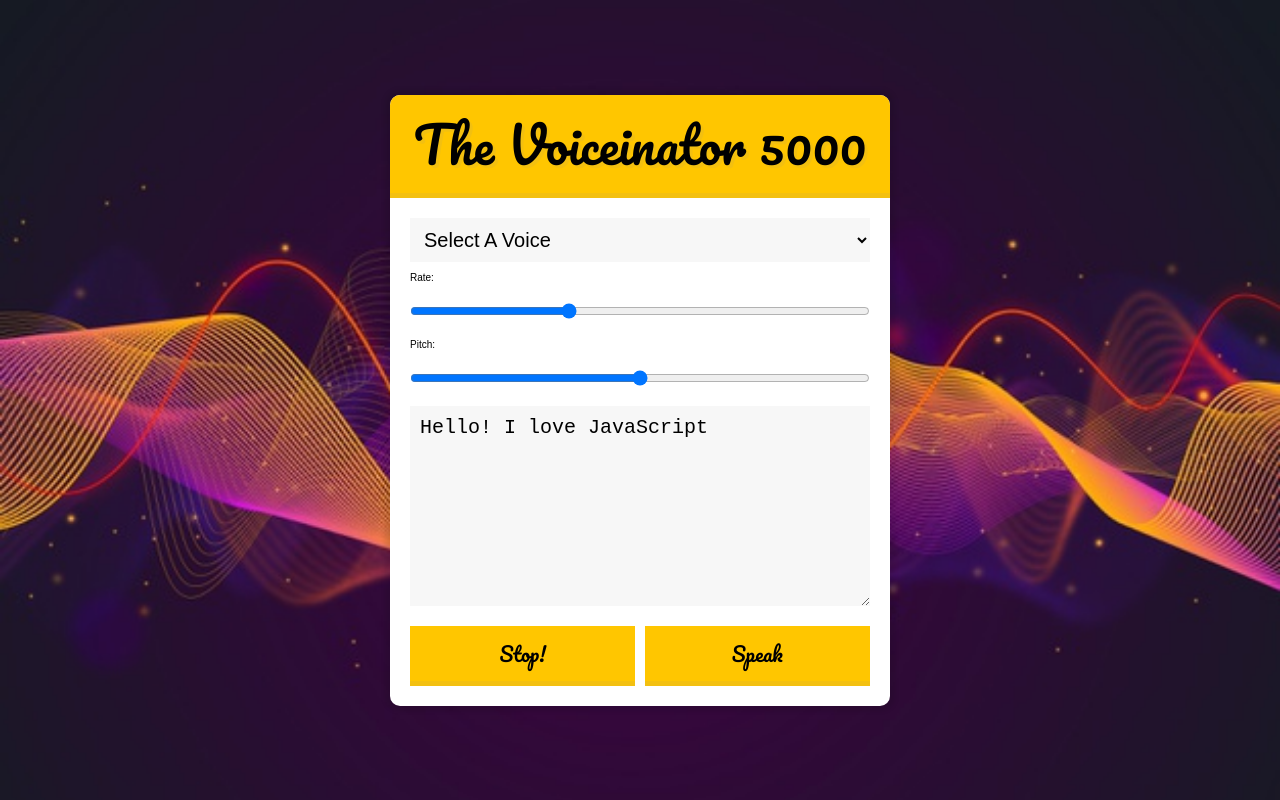
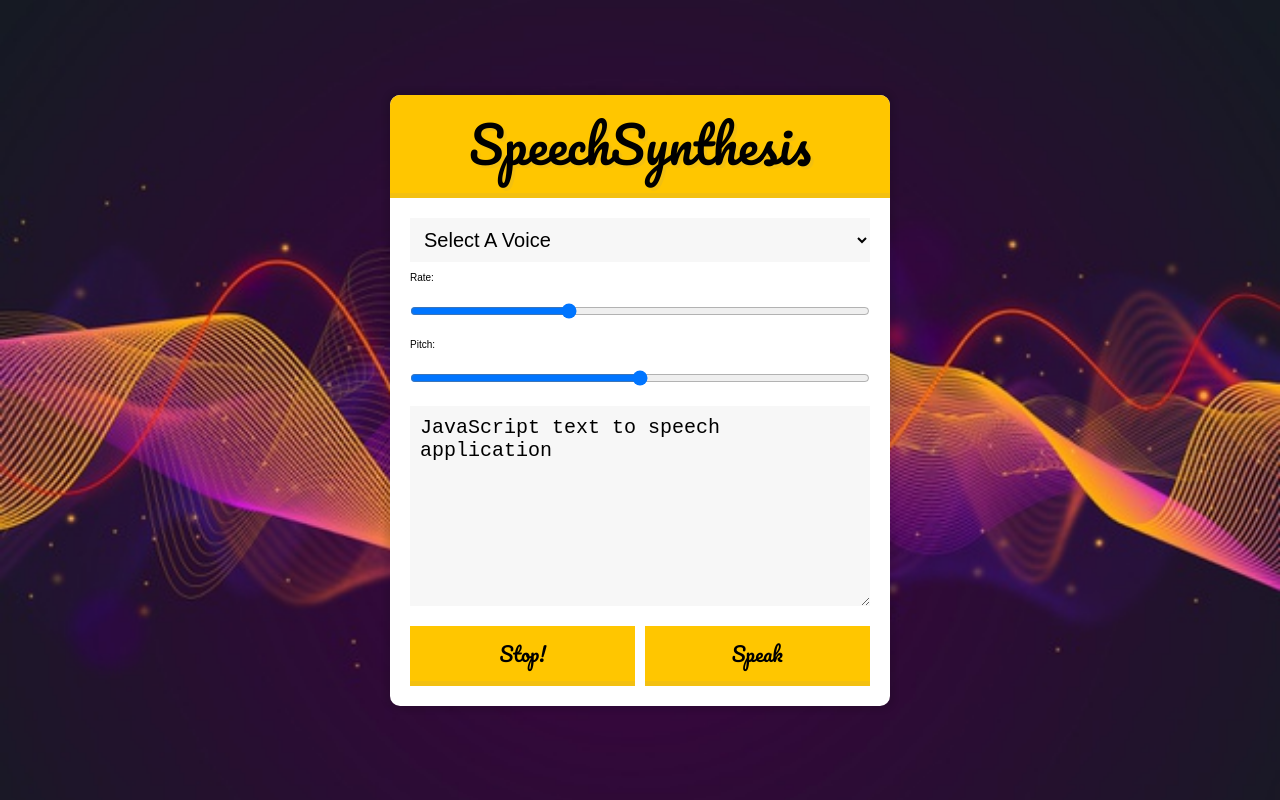
Before and after one commit to damjan29/Text-to-speech-app, a plain HTML site: page index.html in a window 1280 px wide. Drawn offline with Linux system fonts and the light colour scheme.

Commit message:
commit message

```diff
--- a/index.html
+++ b/index.html
@@ -1,16 +1,18 @@
 <!DOCTYPE html>
 <html lang="en">
+
 <head>
   <meta charset="UTF-8">
   <title>Speech Synthesis</title>
   <link href='https://fonts.googleapis.com/css?family=Pacifico' rel='stylesheet' type='text/css'>
   <link rel="stylesheet" href="style.css">
 </head>
+
 <body>
 
   <div class="voiceinator">
 
-      <h1>The Voiceinator 5000</h1>
+    <h1>SpeechSynthesis</h1>
 
     <select name="voice" id="voices">
       <option value="">Select A Voice</option>
@@ -21,8 +23,8 @@
 
     <label for="pitch">Pitch:</label>
 
-      <input name="pitch" type="range" min="0" max="5" step="0.1">
-      <textarea name="text">Hello! I love JavaScript</textarea>
+    <input name="pitch" type="range" min="0" max="3" step="0.1">
+    <textarea name="text">JavaScript text to speech application</textarea>
     <button id="stop">Stop!</button>
     <button id="speak">Speak</button>
 
@@ -30,4 +32,5 @@
 
   <script src="script.js"></script>
 </body>
+
 </html>
--- a/script.js
+++ b/script.js
@@ -28,7 +28,7 @@ function toggle(startOver = true) {
 }
 
 function setOption() {
- console.log(this.name, this.value);
+ //console.log(this.name, this.value);
  msg[this.name] = this.value;
  toggle();
 }
```
Lines whose indentation alone changed are shown as unchanged.
